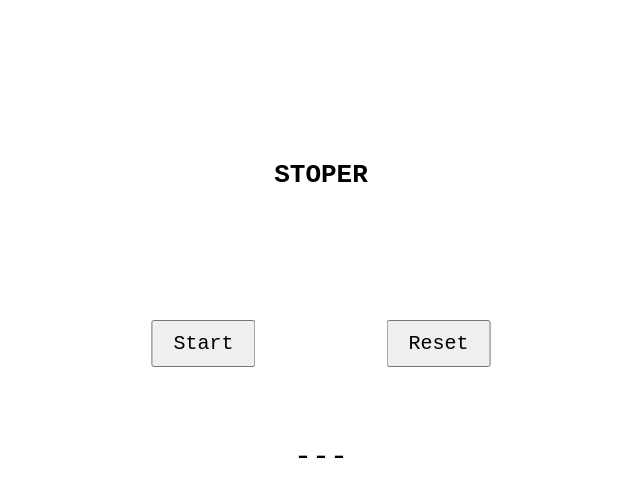
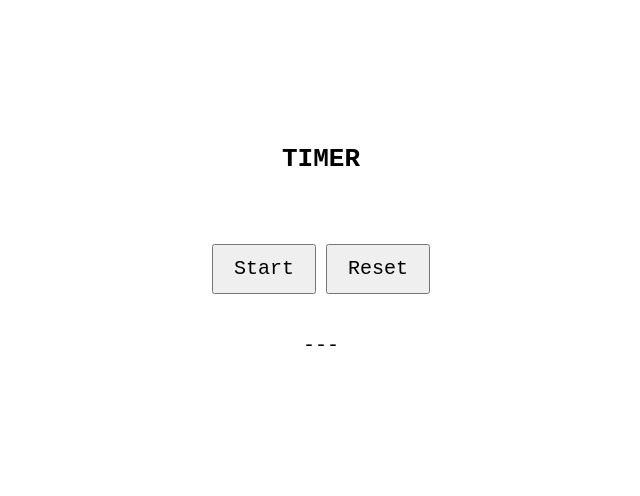
Before and after one commit to daniel-guzdek/Timer, a plain HTML site: page index.html in a window 1280 px wide. Shown: the whole page, without its empty margins (319-959 px from the left). Drawn offline with Linux system fonts and the light colour scheme.

Commit message:
Change HTML structure, Change CSS

```diff
--- a/index.html
+++ b/index.html
@@ -3,14 +3,18 @@
 <head>
     <meta charset="UTF-8">
     <meta name="viewport" content="width=device-width, initial-scale=1.0">
-    <title>STOPPER</title>
+    <title>TIMER</title>
     <link rel="stylesheet" href="./style.css">
 </head>
 <body>
-    <h1>STOPER</h1>
-    <button class="start">Start</button>
-    <button class="reset">Reset</button>
-    <div class="timer">---</div>
-    <script src="./main.js"></script>
+    <div class="timer">
+        <h1 class="main-title">TIMER</h1>
+        <div class="btns-container">
+            <button class="btn-start">Start</button>
+            <button class="btn-reset">Reset</button>
+        </div>
+        <div class="display-panel">---</div>
+        <script src="./main.js"></script>
+    </div>
 </body>
 </html>
--- a/main.js
+++ b/main.js
@@ -1,6 +1,6 @@
-const btnStartPause = document.querySelector('.start');
-const btnReset = document.querySelector('.reset');
-const divTimer = document.querySelector('.timer');
+const btnStartPause = document.querySelector('.btn-start');
+const btnReset = document.querySelector('.btn-reset');
+const displayPanel = document.querySelector('.display-panel');
 
 let active = 0;
 let onOff;
@@ -28,12 +28,12 @@ function pause() {
 
 function timer() {
   seconds++
-  divTimer.textContent = (seconds / 100).toFixed(2);
+  displayPanel.textContent = (seconds / 100).toFixed(2);
 }
 
 function reset() {
   seconds = 0;
-  divTimer.textContent = "---";
+  displayPanel.textContent = "---";
   clearInterval(onOff);
 }
 
--- a/style.css
+++ b/style.css
@@ -4,34 +4,45 @@
   font-family: monospace;
 }
 
-h1 {
+.timer {
+  display: flex;
+  flex-direction: column;
+  justify-content: center;
+  min-height: 400px;
+}
+
+.main-title {
   text-align: center;
   font: 25px;
-  margin-top: 20vh;
+  margin-top: 100px;
+  margin-bottom: 70px;
 }
 
-.start,
-.reset {
-  position: absolute;
-  top: 40vh;
+.btns-container {
+  display: flex;
+  justify-content: center;
+  align-items: center;
+}
+
+.btn-start,
+.btn-reset {
+  flex-basis: 100px;
+  height: 50px;
   padding: 10px 20px;
   font-size: 20px;
+  margin-bottom: 40px;
 }
 
-.start {
-  left: 40%;
-  transform: translateX(-40%);
+.btn-start {
+  margin-right: 5px;
 }
 
-.reset {
-  left: 60%;
-  transform: translateX(-60%);
+.btn-reset {
+  margin-left: 5px;
 }
 
-.timer {
-  position: absolute;
-  top: 55vh;
-  left: 50%;
-  transform: translateX(-50%);
-  font-size: 30px;
+
+.display-panel {
+  margin: 0 auto;
+  font-size: 20px;
 }
```
